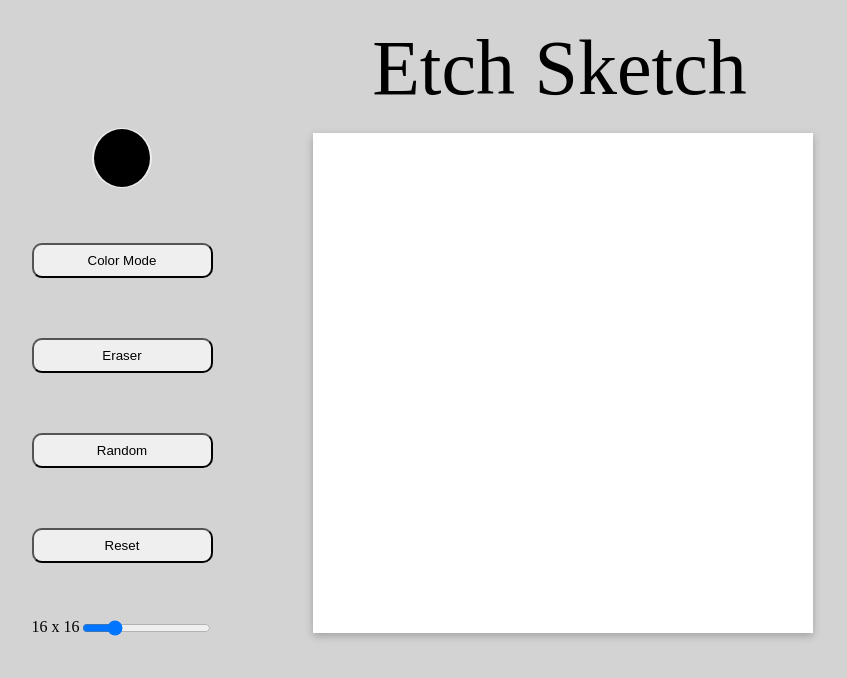
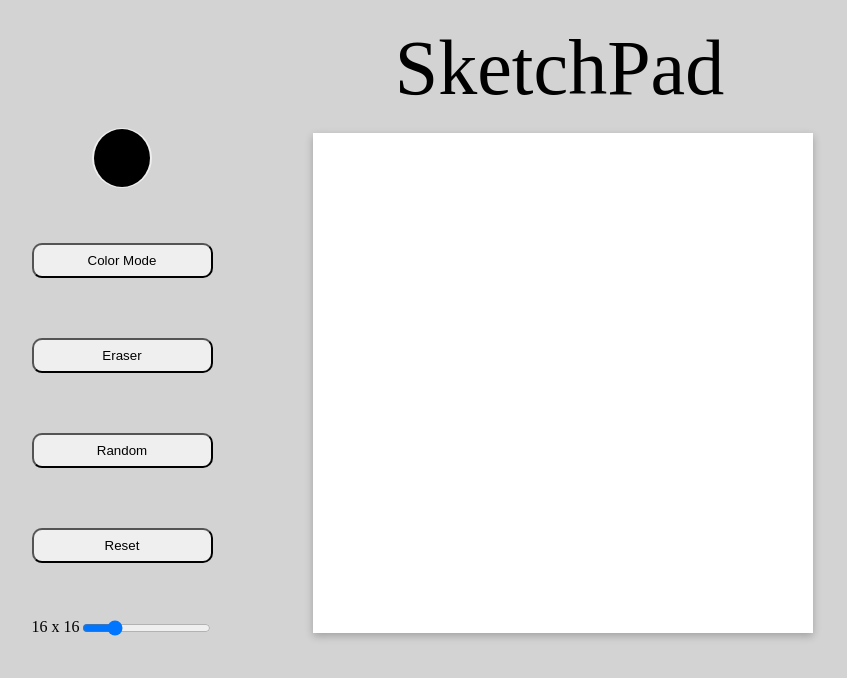
Before and after one commit to CostaPasta/SketchPad, a plain HTML site: page index.html in a window 1280 px wide. Shown: the whole page, without its empty margins (218-1065 px from the left). Drawn offline with Linux system fonts and the light colour scheme.

Commit message:
changed title and website title

```diff
--- a/index.html
+++ b/index.html
@@ -8,7 +8,7 @@
     <title>Etch Sketch</title>
 </head>
 <body>
-    <div class="title">Etch Sketch</div>
+    <div class="title">SketchPad</div>
     <div class="container">
         <div class="buttons">
             <input type="color" id="colorPicker" value="#000000">
```
